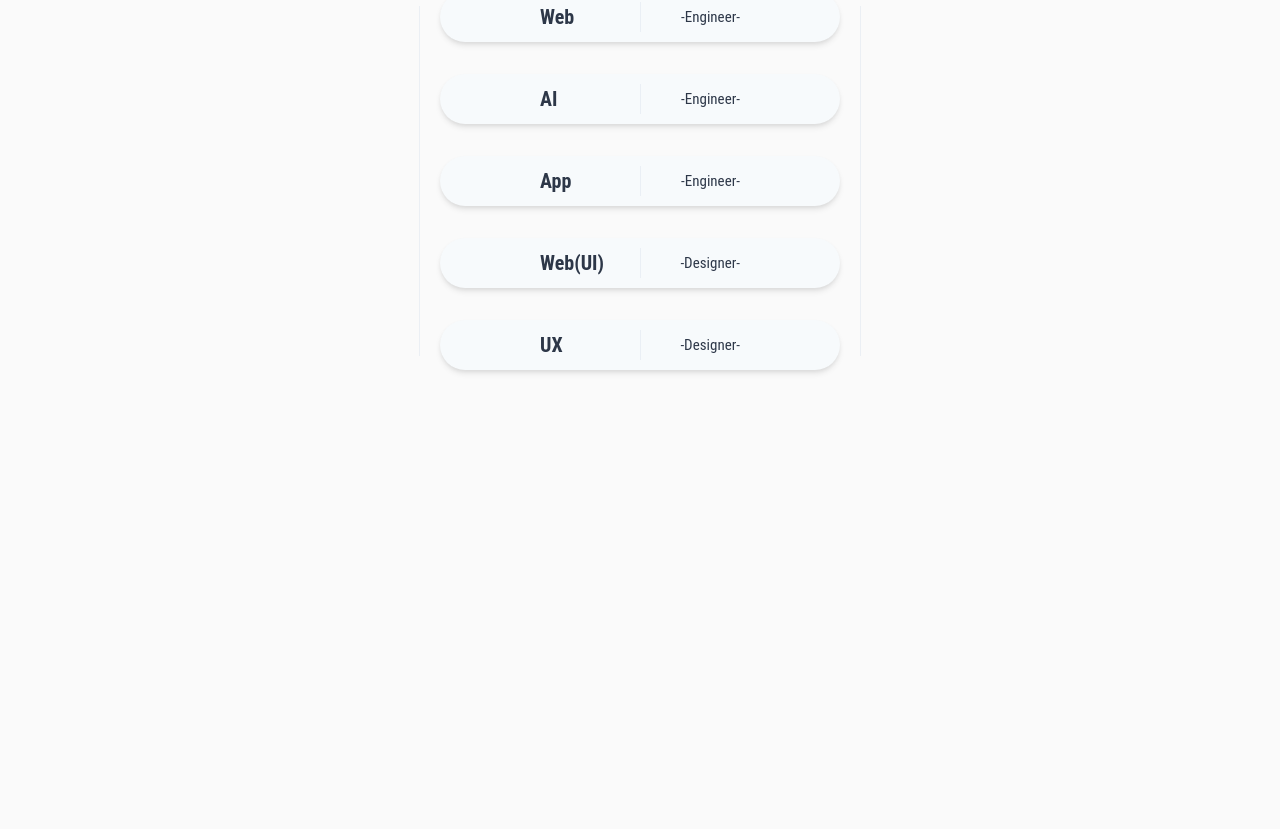
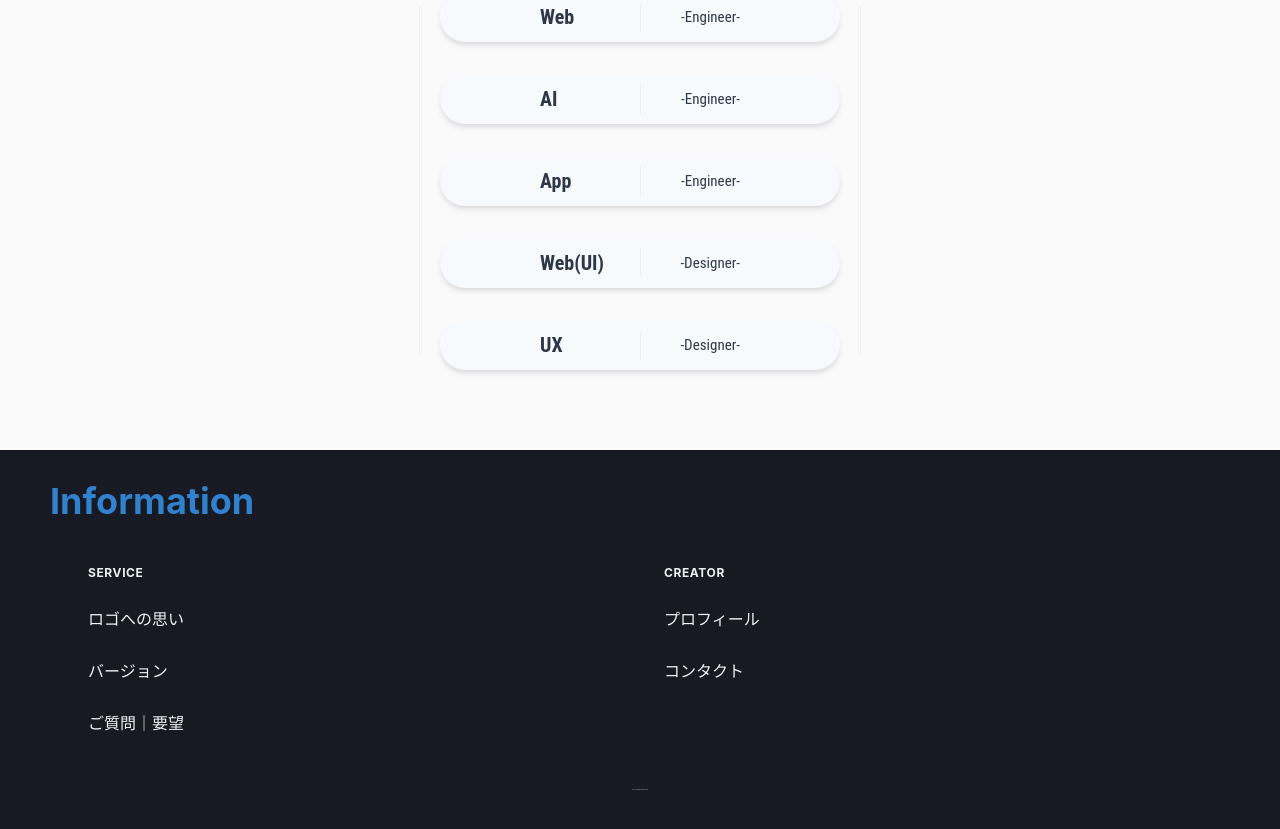
Before and after one commit to daistar-hoshi/yumemiti-next, a Next.js app: page / in a window 1280 px wide. Shown: the part 3255-4084 px from the top of the page. Before the commit the page ends 3705 px from the top, so only its background shows below. Built offline with nearby package versions, Linux system fonts and the light colour scheme.

Commit message:
✨ Footerの実装

```diff
--- /dev/null
+++ b/src/components/organisms/layout/Copyright.jsx
@@ -0,0 +1,22 @@
+import { Flex, Text } from "@chakra-ui/react";
+
+export default function Copyright() {
+    return (
+        <Flex
+            align="center"
+            justify="space-between"
+            p={{ base: 7, md: 10 }}
+            as="div" /** {...props} */
+            w="100%"
+            bg="none" /** {...props} */
+        >
+            <Text as="small"
+                fontSize={1}
+                margin="auto"
+                color="gray.300"
+                >
+                &copy;2022 Powered By Masaki Hoshi
+            </Text>
+        </Flex>
+    )
+}
--- /dev/null
+++ b/src/components/organisms/layout/Footer.jsx
@@ -0,0 +1,47 @@
+import { Box, Flex, Heading, Table, Tbody, Td, Th, Thead, Tr } from "@chakra-ui/react";
+import Copyright from "src/components/organisms/layout/Copyright";
+
+export default function Footer() {
+    return (
+        <Box as="footer" bg="gray.900" position={"relative"} zIndex={999}>
+            <Heading
+                as="h2"
+                p="30px"
+                pl="50px"
+                color="blue.500"
+            >
+                Information
+            </Heading>
+            <Flex w="90%" m="auto" color="gray.100">
+                <Table variant="unstriped">
+                    <Thead>
+                        <Tr>
+                            <Th>Service</Th>
+                        </Tr>
+                    </Thead>
+                    <Tbody>
+                        <Tr>
+                            <Td display="block">ロゴへの思い</Td>
+                            <Td display="block">バージョン</Td>
+                            <Td display="block">ご質問｜要望</Td>
+                        </Tr>
+                    </Tbody>
+                </Table>
+                <Table variant="unstriped">
+                    <Thead>
+                        <Tr>
+                            <Th>Creator</Th>
+                        </Tr>
+                    </Thead>
+                    <Tbody>
+                        <Tr>
+                            <Td display="block">プロフィール</Td>
+                            <Td display="block">コンタクト</Td>
+                        </Tr>
+                    </Tbody>
+                </Table>
+            </Flex>
+            <Copyright />
+        </Box>
+    )
+}
--- a/src/pages/index.jsx
+++ b/src/pages/index.jsx
@@ -5,6 +5,7 @@ import About from "src/components/organisms/section/lp/About";
 import Header from "src/components/organisms/layout/Header";
 import Lecture from "src/components/organisms/section/lp/Lecture";
 import SelectJob from "src/components/organisms/section/lp/SelectJob";
+import Footer from "src/components/organisms/layout/Footer";
 
 export default function Home() {
   return (
@@ -22,6 +23,7 @@ export default function Home() {
       <Box as="section">
         <SelectJob />
       </Box>
+      <Footer />
     </div>
   )
 }
```
